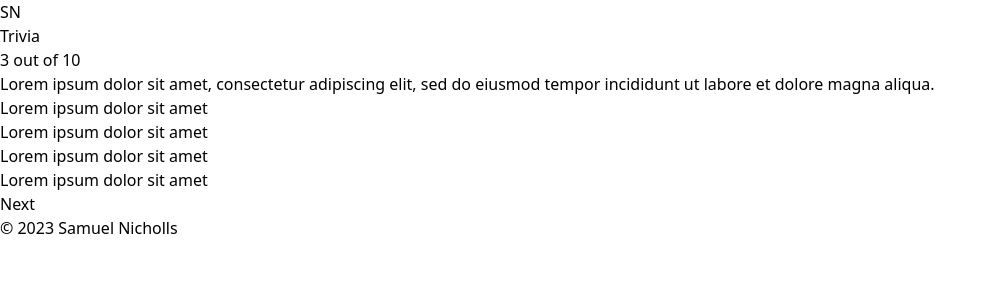
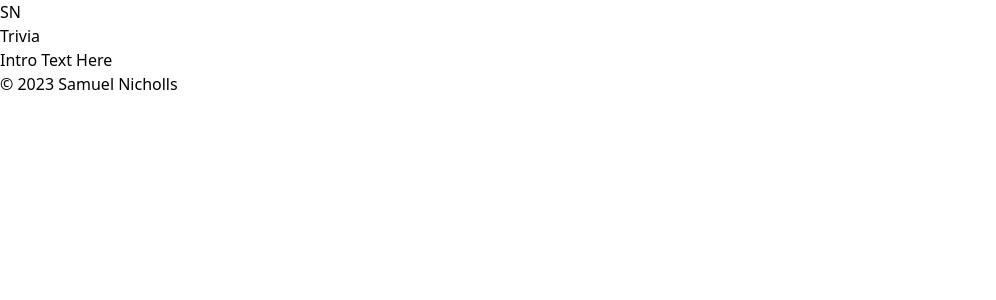
Before and after one commit to samuelnicholls/trivia, a Next.js app: page / in a window 1280 px wide. Shown: the top 300 px of the page, without its empty margins (0-996 px from the left). Built offline with nearby package versions, Linux system fonts and the light colour scheme.

Commit message:
Tidying up code and starting on intro

```diff
--- a/src/components/Layout.tsx
+++ b/src/components/Layout.tsx
@@ -1,4 +1,4 @@
-import { FC } from 'react';
+import { FC, useState } from 'react';
 import Head from 'next/head';
 import Footer from './Footer';
 import Header from './Header';
@@ -11,7 +11,7 @@ const Layout: FC<LayoutProps> = ({ children }) => {
   return (
     <div className="flex min-h-screen flex-col items-center justify-center">
       <Head>
-        <title>Movie Listing</title>
+        <title>Trivia</title>
         <link rel="icon" href="/favicon.ico" />
       </Head>
       <Header />
--- /dev/null
+++ b/src/components/ProgressBar.tsx
@@ -0,0 +1,11 @@
+import { FC } from 'react';
+
+const ProgressBar: FC = () => {
+  return (
+    <div className="w-full rounded-full h-2.5 bg-gray-700">
+      <div className="bg-blue-600 h-2.5 rounded-full" style={{width: "45%"}}></div>
+    </div>
+  )
+};
+
+export default ProgressBar;
--- /dev/null
+++ b/src/components/QuestionAndAnswers.tsx
@@ -0,0 +1,16 @@
+import { FC } from 'react';
+
+const QuestionAndAnswers: FC = () => {
+  return (
+  <div>
+    <p className='mt-4 text-2xl tracking-tight text-gray-900 dark:text-white text-left'>Lorem ipsum dolor sit amet, consectetur adipiscing elit, sed do eiusmod tempor incididunt ut labore et dolore magna aliqua.</p>
+    <div className="grid grid-cols-1 md:grid-cols-2 gap-4 mt-8">
+      <div className='p-4 border border-white rounded-lg text-white'>Lorem ipsum dolor sit amet</div>
+      <div className='p-4 border border-white rounded-lg text-white'>Lorem ipsum dolor sit amet</div>
+      <div className='p-4 border border-white rounded-lg text-white'>Lorem ipsum dolor sit amet</div>
+      <div className='p-4 border border-white rounded-lg text-white'>Lorem ipsum dolor sit amet</div>
+    </div></div>
+  )
+};
+
+export default QuestionAndAnswers;
--- a/src/pages/index.tsx
+++ b/src/pages/index.tsx
@@ -1,27 +1,28 @@
+import ProgressBar from '@/components/ProgressBar';
+import QuestionAndAnswers from '@/components/QuestionAndAnswers';
 import Title from '@/components/Title';
 import type { NextPage } from 'next';
+import { useState } from 'react';
 
 const Home: NextPage = () => {
+  const [displayView, setDisplayView] = useState("introduction");
   return (
     <div className="container mx-auto max-w-4xl">
       <Title text="Trivia" />
-      <div className="block p-8 bg-white border border-gray-200 rounded-lg shadow hover:bg-gray-100 dark:bg-gray-800 dark:border-gray-700 dark:hover:bg-gray-700">
-        <div className="w-full bg-gray-200 rounded-full h-2.5 dark:bg-gray-700">
-          <div className="bg-blue-600 h-2.5 rounded-full" style={{width: "45%"}}></div>
-        </div>
+      <div className="block p-8 border rounded-lg shadow bg-gray-800 border-gray-700">
+        {displayView === "introduction" && (
+          <h1>Intro Text Here</h1>
+        )}
+        {displayView === "quiz" && (
+          <>
+                  <ProgressBar />
         <p className="mt-4 text-xl font-bold text-white">3 out of 10</p>
-        <p className='mt-4 text-2xl tracking-tight text-gray-900 dark:text-white text-left'>Lorem ipsum dolor sit amet, consectetur adipiscing elit, sed do eiusmod tempor incididunt ut labore et dolore magna aliqua.</p>
-        <div className="grid grid-cols-1 md:grid-cols-2 gap-4 mt-8">
-          <div className='p-4 border border-white rounded-lg text-white'>Lorem ipsum dolor sit amet</div>
-          <div className='p-4 border border-white rounded-lg text-white'>Lorem ipsum dolor sit amet</div>
-          <div className='p-4 border border-white rounded-lg text-white'>Lorem ipsum dolor sit amet</div>
-          <div className='p-4 border border-white rounded-lg text-white'>Lorem ipsum dolor sit amet</div>
-        </div>
+        <QuestionAndAnswers />
         <div className='mt-8 text-right'>
         <button type="button" className="text-white bg-blue-700 hover:bg-blue-800 focus:ring-4 focus:ring-blue-300 font-medium rounded-lg text-sm px-5 py-2.5 mr-2 mb-2 dark:bg-blue-600 dark:hover:bg-blue-700 focus:outline-none dark:focus:ring-blue-800">Next</button>
         </div>
-      </div>
-      <div>
+          </>
+        )}
       </div>
     </div>
   );
```
